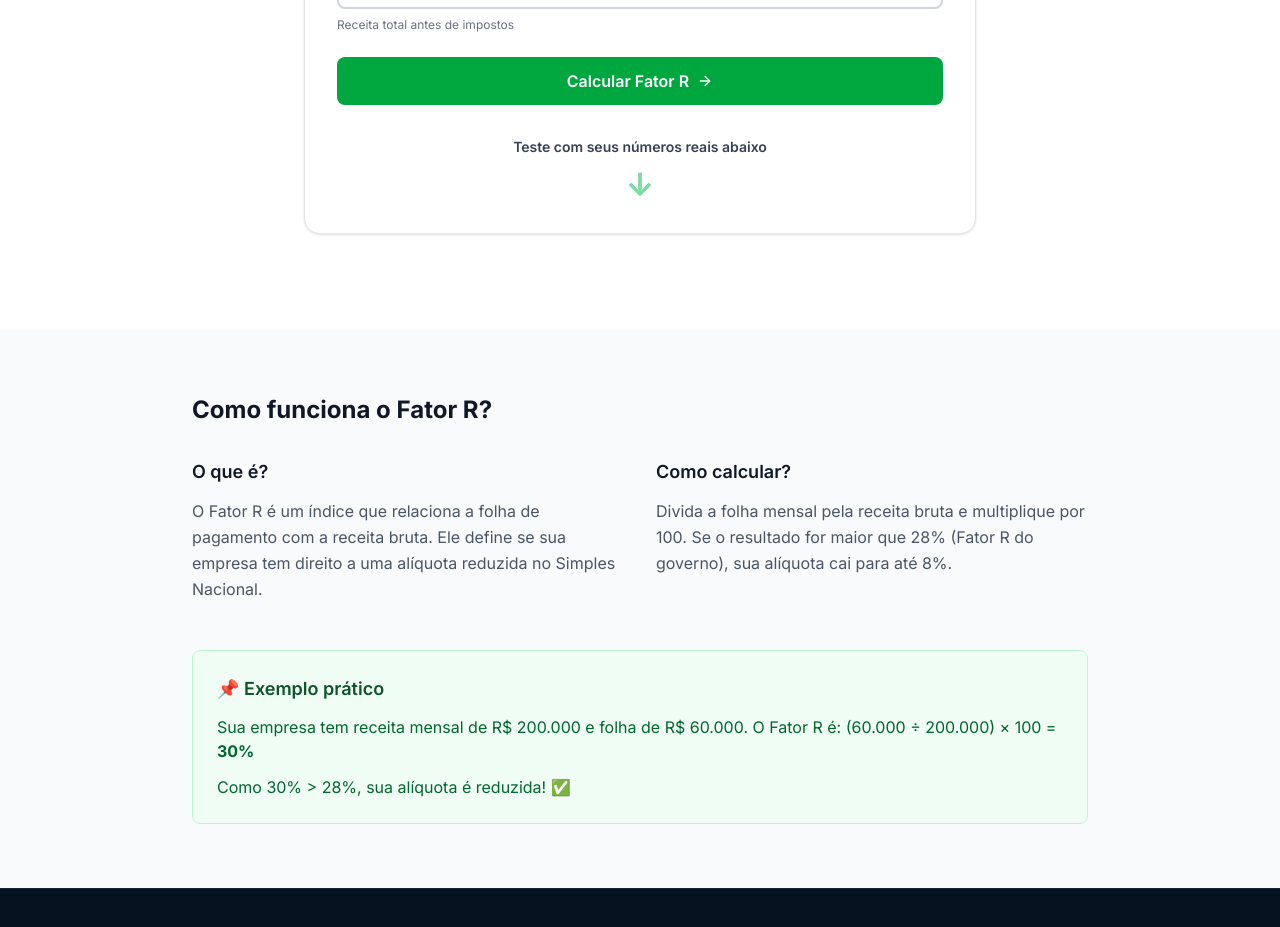
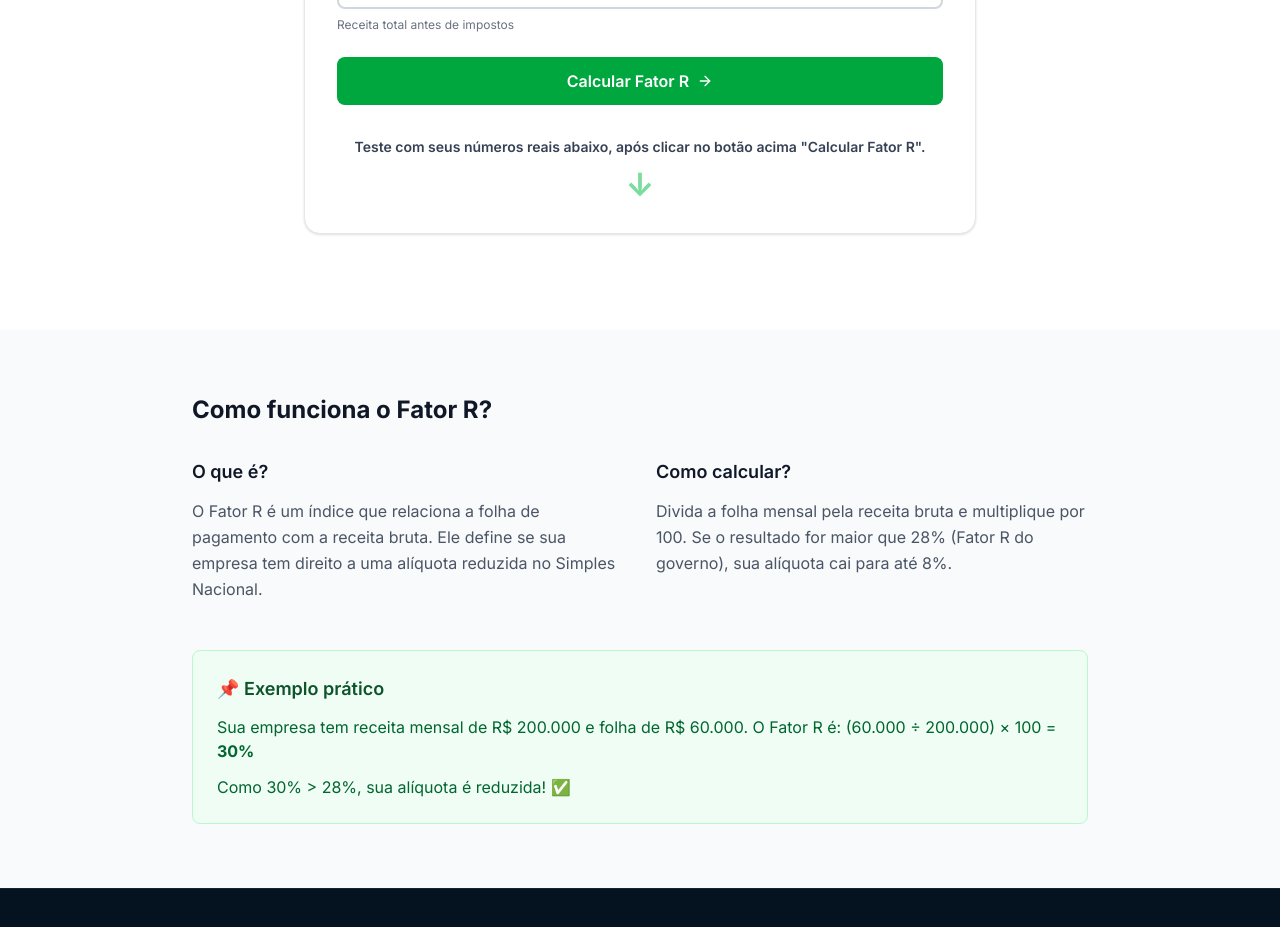
Before and after one commit to pedrosalomao881-star/triade-ia-site, a Next.js app: page /ferramentas/fator-r in a window 1280 px wide. Shown: the part 1160-2087 px from the top of the page. Built offline with nearby package versions, Linux system fonts and the light colour scheme.

Commit message:
fix: adicionar clarificação na instrução da seta
Texto agora: 'Teste com seus números reais abaixo, após clicar no botão acima "Calcular Fator R".'

Deixa mais claro que o resultado só aparece após clicar no botão.

```diff
--- a/app/ferramentas/fator-r/components/FatorRCalculator.tsx
+++ b/app/ferramentas/fator-r/components/FatorRCalculator.tsx
@@ -144,7 +144,7 @@ export default function FatorRCalculator() {
           `}</style>
           <div className="text-center pt-2">
             <p className="text-sm font-semibold text-gray-700 mb-3">
-              Teste com seus números reais abaixo
+              Teste com seus números reais abaixo, após clicar no botão acima "Calcular Fator R".
             </p>
             <div className="arrow-down leading-none">↓</div>
           </div>
```
